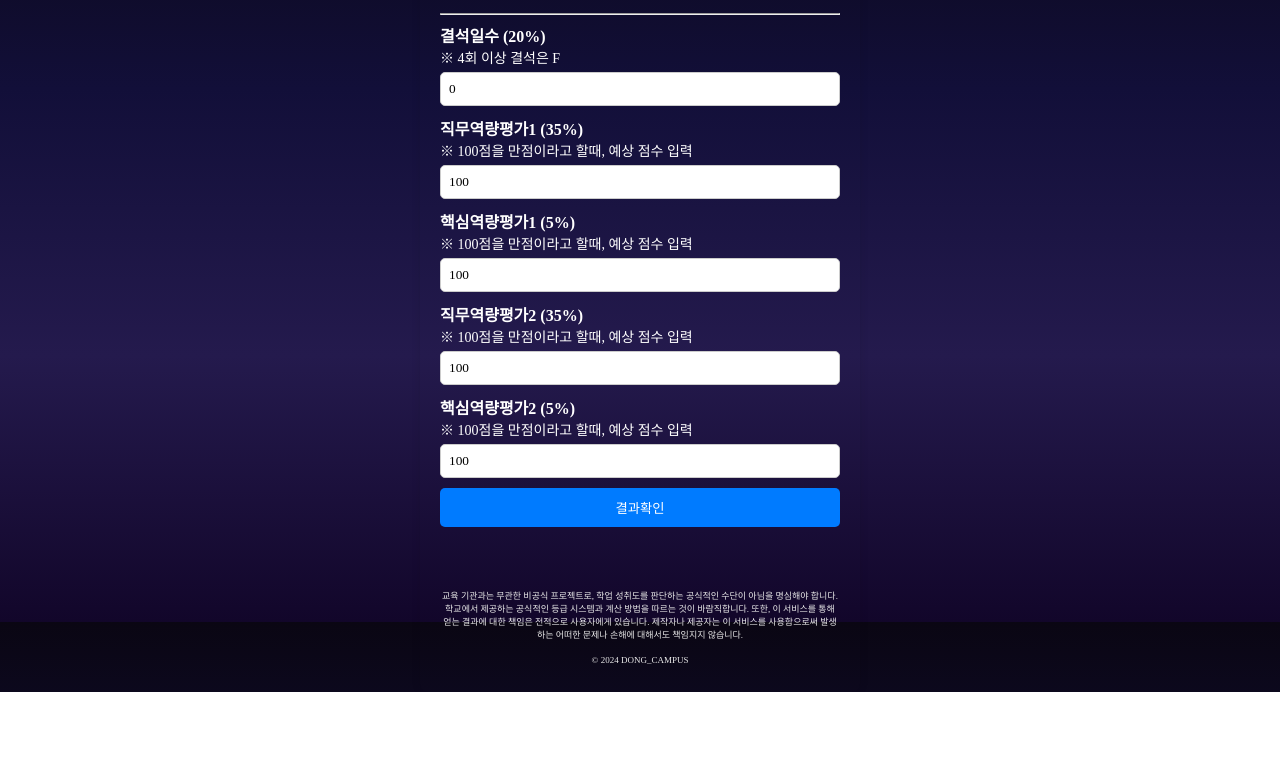
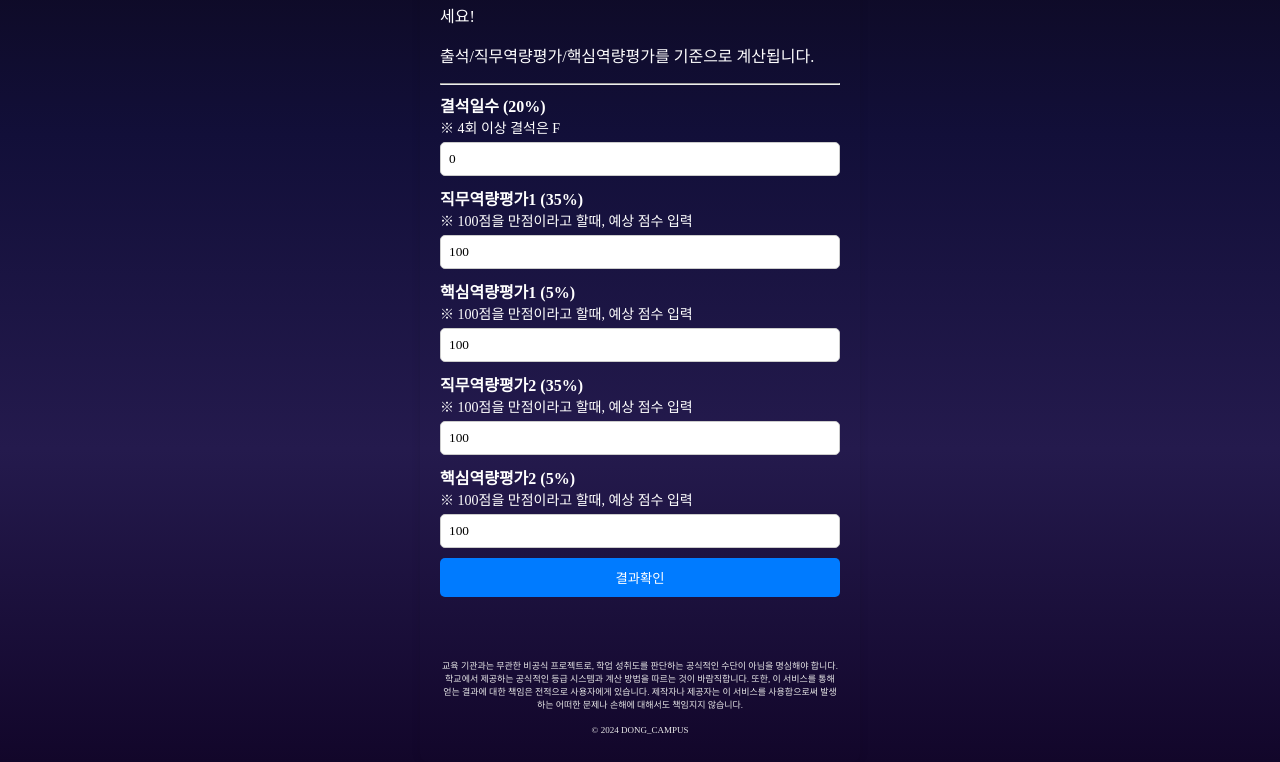
Before and after one commit to propicgram/GradeCalculator, a plain HTML site: page index.html in a window 1280 px wide. Shown: the part 178-940 px from the top of the page. Before the commit the page ends 870 px from the top, so only its background shows below. Drawn offline with Linux system fonts and the light colour scheme; a web font is replaced by a local one.

Commit message:
Update index.html

```diff
--- a/index.html
+++ b/index.html
@@ -2,7 +2,7 @@
 <html lang="kr">
 <head>
 <meta charset="UTF-8">
-<meta name="viewport" content="width=device-width, initial-scale=1.0">
+<meta name="viewport" content="width=device-width, initial-scale=1.0, user-scalable=no">
 <title>과목성적계산기</title>
 <style>
     @font-face {
@@ -31,7 +31,6 @@
     display: flex;
     justify-content: center;
     align-items: center;
-    height: 100vh;
     background: linear-gradient(to bottom, #0a0613, #120f39, #241a4d, #12062a);
     color: white;
   }
```
